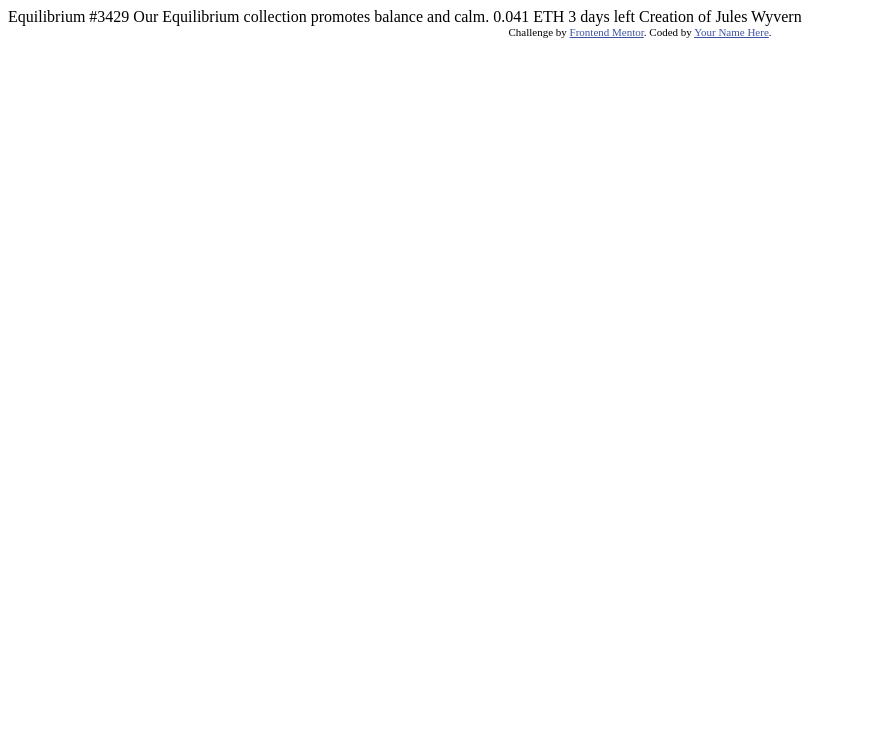
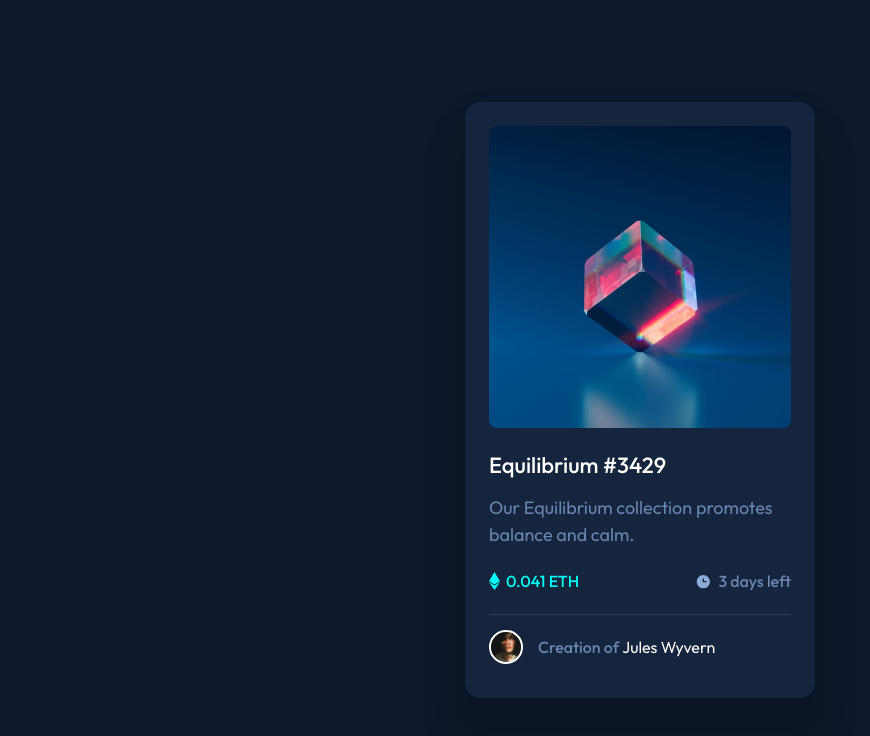
Before and after one commit to BadUser97/NFT-preview-card-component, a plain HTML site: page index.html in a window 1280 px wide. Shown: the whole page, without its empty margins (0-870 px from the left). Drawn offline with Linux system fonts and the light colour scheme.

Commit message:
final commit

```diff
--- /dev/null
+++ b/css/styles.css
@@ -0,0 +1,120 @@
+
+:root {
+    --oxford-blue:       hsl(217, 54%, 11%);
+    --light-oxford-blue: hsl(216, 50%, 16%);
+    --indigo-dye:        hsl(215, 32%, 27%);
+    --blue-yonder:       hsl(216, 30%, 55%);
+    --aqua:              hsl(178, 100%, 50%);
+    --white:             hsl(0, 0%, 100%);
+  }
+
+
+  * {
+    margin:  0;
+    padding: 0;
+    box-sizing: border-box;
+  }
+
+  html { font-family: "Outfit", sans-serif; }
+
+  a { text-decoration: none; }
+
+  body {
+    background: var(--oxford-blue);
+    min-height: 100vh;
+    padding: 25px;
+    display:         flex;
+    justify-content: center;
+    align-items:     center;
+  }
+
+
+  .card {
+    background: var(--light-oxford-blue);
+    max-width: 350px;
+    padding: 24px;
+    border-radius: 15px;
+    box-shadow: 0px 20px 25px 15px rgba(0, 0, 0, 0.05),
+                0px 40px 30px 15px rgba(0, 0, 0, 0.1);
+  }
+
+    .card__product-img {
+      position: relative;
+      border-radius: 8px;
+      overflow: hidden;
+      cursor: pointer;
+    }
+
+      .card__product-img img {
+        width: 100%;
+        display: block;
+      }
+
+
+    .card__body {
+      padding: 23px 0;
+      border-bottom: 1px solid var(--indigo-dye);
+      margin-bottom: 15px;
+    }
+
+      .card__title {
+        color: var(--white);
+        font-size: 22px;
+        font-weight: 500;
+        margin-bottom: 15px;
+      }
+
+      .card__title:hover { color: var(--aqua); }
+
+      .card__text {
+        color: var(--blue-yonder);
+        font-size: 18px;
+        line-height: 1.5;
+        margin-bottom: 23px;
+      }
+
+      .card__body .wrapper {
+        display:         flex;
+        justify-content: space-between;
+        align-items:     center;
+      }
+
+      .card__price,
+      .card__countdown {
+        display:     flex;
+        align-items: center;
+        font-weight: 500;
+      }
+
+      .card__price { color: var(--aqua); }
+
+      .card__icon { margin-right: 6px; }
+
+      .card__countdown { color: var(--blue-yonder); }
+
+
+    .card__footer {
+      display:     flex;
+      align-items: center;
+      margin-bottom: 10px;
+    }
+
+      .card__author-img {
+        width:  34px;
+        height: 34px;
+        border: 2px solid var(--white);
+        border-radius: 50px;
+        margin-right: 15px;
+      }
+
+      .card__author-name {
+        color: var(--blue-yonder);
+        font-weight: 500;
+      }
+
+      .card__author-name a {
+        color: var(--white);
+        font-weight: 400;
+      }
+
+      .card__author-name a:hover { color: var(--aqua); }
--- a/index.html
+++ b/index.html
@@ -1,33 +1,74 @@
 <!DOCTYPE html>
 <html lang="en">
+
 <head>
   <meta charset="UTF-8">
-  <meta name="viewport" content="width=device-width, initial-scale=1.0"> <!-- displays site properly based on user's device -->
+  <meta http-equiv="X-UA-Compatible" content="IE=edge">
+  <meta name="viewport" content="width=device-width, initial-scale=1.0">
+  <title>NFT preview card</title>
 
-  <link rel="icon" type="image/png" sizes="32x32" href="./images/favicon-32x32.png">
+  <!--
+    - google font link
+  -->
+  <link href="https://fonts.googleapis.com/css?family=Outfit:100,200,300,regular,500,600,700,800,900"
+    rel="stylesheet" />
 
-  <title>Frontend Mentor | NFT preview card component</title>
+  <!--
+    - custom css link
+  -->
+  <link rel="stylesheet" href="./css/styles.css">
+</head>
 
-  <!-- Feel free to remove these styles or customise in your own stylesheet 👍 -->
-  <style>
-    .attribution { font-size: 11px; text-align: center; }
-    .attribution a { color: hsl(228, 45%, 44%); }
-  </style>
-</head>
 <body>
 
-  Equilibrium #3429
+  <!--
+    - card structure
+  -->
 
-  Our Equilibrium collection promotes balance and calm.
+  <div class="card">
 
-  0.041 ETH
-  3 days left
+    <div class="card__head">
 
-  Creation of Jules Wyvern
+      <div class="card__product-img">
+        <img src="./images/image-equilibrium.jpg" alt="">
+      </div>
 
-  <div class="attribution">
-    Challenge by <a href="https://www.frontendmentor.io?ref=challenge" target="_blank">Frontend Mentor</a>.
-    Coded by <a href="#">Your Name Here</a>.
+    </div>
+
+
+    <div class="card__body">
+
+      <a href="#">
+        <h3 class="card__title">Equilibrium #3429</h3>
+      </a>
+
+      <p class="card__text">Our Equilibrium collection promotes balance and calm.</p>
+
+      <div class="wrapper">
+
+        <div class="card__price">
+          <img src="./images/icon-ethereum.svg" alt="" class="card__icon">
+          <span>0.041 ETH</span>
+        </div>
+
+        <div class="card__countdown">
+          <img src="./images/icon-clock.svg" alt="" class="card__icon">
+          <span>3 days left</span>
+        </div>
+
+      </div>
+
+    </div>
+
+
+    <div class="card__footer">
+      <img src="./images/image-avatar.png" alt="" class="card__author-img">
+
+      <p class="card__author-name"> Creation of <a href="#"> Jules Wyvern</a></p>
+    </div>
+
   </div>
+
 </body>
+
 </html>
```
Also changed, not shown: 1 other file.
